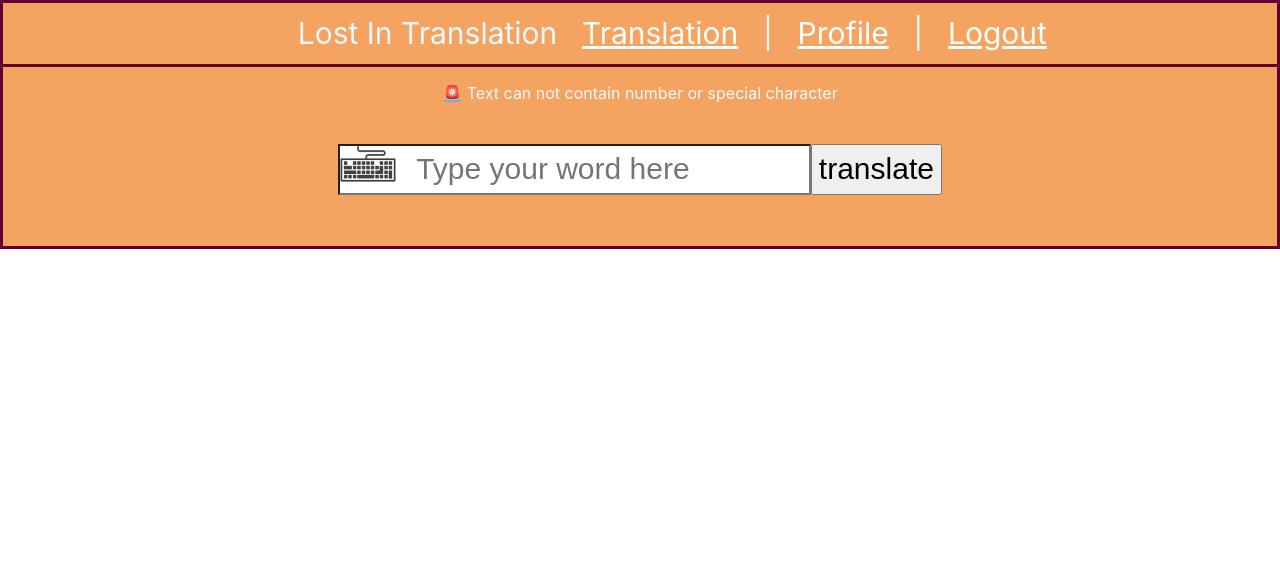
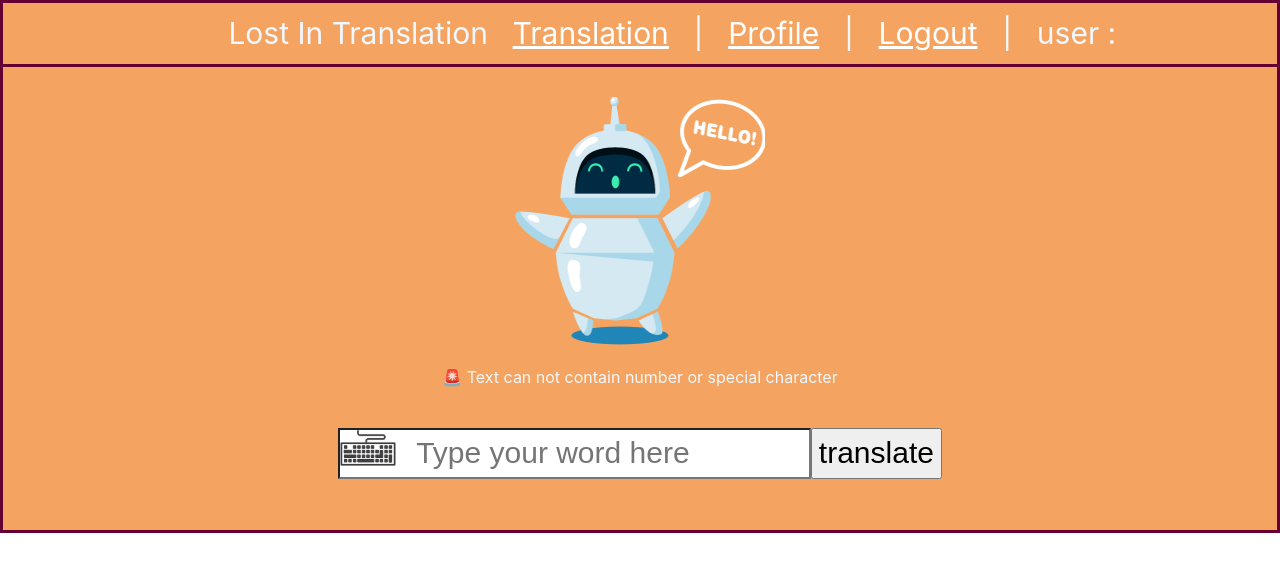
Before and after one commit to gapegias/Lost-in-translation, a React (Create React App) app: page / in a window 1280 px wide. Both pictures are taken after typing "Sample" into the empty fields and a click on the button 876 px from the left and 358 px from the top of the page. Shown: the top 572 px of the page. Built offline with nearby package versions, Linux system fonts and the light colour scheme; no server answers.

Commit message:
Add files via upload

```diff
--- a/src/navBar/NavBar.jsx
+++ b/src/navBar/NavBar.jsx
@@ -9,7 +9,7 @@ const NavBar = () => {
     /* Return of this file is header to each page. So it checks if user is null:
         - true, show only page title
         - false, show navigation bar */
-    let  visibility = user !== null ? "inline-block" : "none"
+    let visibility = user !== null ? "inline-block" : "none"
     /* By clicking "logout" button:
         - set user object null, so to redirect to start up page
         - delete current user from local storage */
@@ -19,6 +19,7 @@ const NavBar = () => {
             storageDelete(STORAGE_KEY_USER)
         }
     }
+    let name = user !== null ? user.username : ""
 
     return (
       <nav>
@@ -29,9 +30,14 @@ const NavBar = () => {
               <li style={{ display: visibility}}><NavLink to='/profile'>Profile</NavLink></li>
               <li style={{ display: visibility}}>  |  </li>
               <li style={{ display: visibility}}><NavLink to='/' onClick={ handleLogoutClick }>Logout</NavLink></li>
+              <li style={{ display: visibility}}>  |  </li>
+              <li style={{ display: visibility}}>user : {name}</li>
           </ul>
       </nav>
     )
 }
 
+// <li style={{display:(user)? "visibility" : "none"}}>user : {user.username}</li>
+// <li style={{ display: visibility}}>user : {user.username}</li>
+
 export default NavBar
--- a/src/pages/ProfilePage.jsx
+++ b/src/pages/ProfilePage.jsx
@@ -1,4 +1,3 @@
-import ProfileHeader from "../components/profile/ProfileHeader";
 import withAuth  from "../hoc/withAuth";
 import { useUser } from "../context/UserContext";
 import './Page.css';
@@ -47,7 +46,6 @@ function ProfilePage() {
         <>
             <div className='Page'>
                 <form>
-                    <ProfileHeader username={ user.username } />
                     <span className='ProfileComponents'>
                         <h2>Your translation history </h2>
                         <p style={{display:(translationList.length === 0)? "block" : "none"}}>Try some translations 😃</p>
--- a/src/pages/TranslationPage.jsx
+++ b/src/pages/TranslationPage.jsx
@@ -31,23 +31,19 @@ const TranslationPage = () => {
     const onSubmit = async ({ word })  => {
         const images = []
         const letters = /^[A-Za-z\s]*$/
+        //const letters = /^[A-Za-z]+$/;
         if(word.match(letters)){
             let index = 0;
             let trimFromExtraSpaces = word.split(' ')
                                           .filter(letter => letter !== '')
                                           .join(' ')
+                                          .replaceAll(' ', '@')
+            console.log(trimFromExtraSpaces);
             for(const letter of trimFromExtraSpaces){
                 index++
-                if(letter === ' '){
-                    images.push(<img src={"Images/individial_signs/space.png"}
+                images.push(<img src={"Images/individial_signs/" + letter.toLowerCase() + ".png"}
                                  alt={letter + ".png"}
                                  key={index}/>)
-                }
-                else{
-                   images.push(<img src={"Images/individial_signs/" + letter.toLowerCase() + ".png"}
-                                    alt={letter + ".png"}
-                                    key={index}/>)
-                }
             }
             setTranslateWord(images)
             const [ error, updatedUser ] = await translationAdd(user, word)
@@ -64,6 +60,7 @@ const TranslationPage = () => {
         <>
             <div className='Page'>
                 <form onSubmit={handleSubmit(onSubmit)}>
+                    <img src='/Images/Logo-Hello.png' alt="robotLogo-Hello.png" style={{height:250, width: 250, paddingTop: 30}}/>
                     <p>🚨 Text can not contain number or special character</p>
                     <input type='text' placeholder="Type your word here"
                     onClick={ deleteImagesInChange }
```
